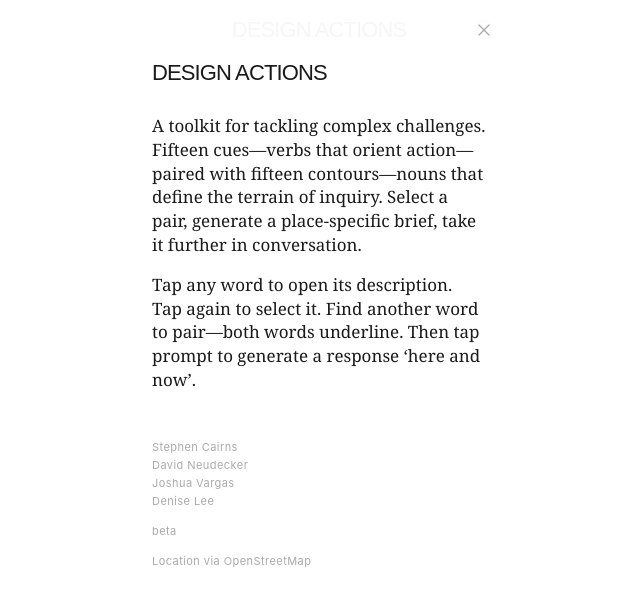
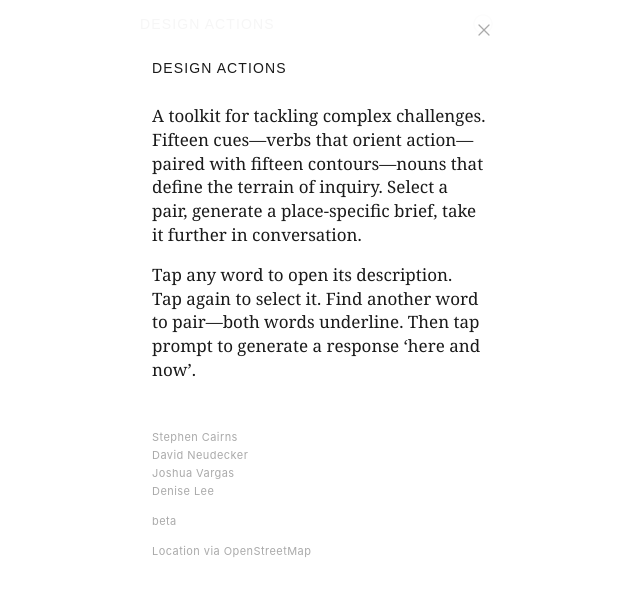
Before and after one commit to stephencairns-hash/Design-Actions, a React (Vite) app: page / in a window 1280 px wide. Both pictures are taken after a click on the button 804 px from the left and 30 px from the top of the page. Shown: the top 606 px of the page, without its empty margins (321-961 px from the left). Built offline with nearby package versions, Linux system fonts and the light colour scheme.

Commit message:
Refactor App component styles and layout

```diff
--- a/src/App.jsx
+++ b/src/App.jsx
@@ -116,8 +116,7 @@ function GridRow({ cue, contour, pos, group, selCue, selContour, onSelect, openI
 
   useEffect(() => {
     if (isOpen && rowRef.current) {
-      const top = rowRef.current.getBoundingClientRect().top + window.scrollY - 62;
-      window.scrollTo({ top, behavior:"smooth" });
+      rowRef.current.scrollIntoView({ block:"start", behavior:"smooth" });
     }
   }, [isOpen]);
 
@@ -172,7 +171,7 @@ function GridRow({ cue, contour, pos, group, selCue, selContour, onSelect, openI
           <div style={{ background:g.tint, padding:"14px 18px" }}>
             <div style={{ display:"flex", alignItems:"flex-start", justifyContent:"space-between", gap:12 }}>
               <div style={{ flex:1 }}>
-                <p style={{ fontSize:9, letterSpacing:"0.2em", textTransform:"uppercase", color:"#1a1a1a", opacity:0.4, marginBottom:5, fontFamily:"Inter, sans-serif", textAlign: activeType === "contour" ? "right" : "left" }}>{activeType}</p>
+                <p style={{ fontSize:9, textTransform:"uppercase", letterSpacing:"0.12em", color:"#1a1a1a", opacity:0.5, marginBottom:5, fontFamily:"Inter, sans-serif", textAlign: activeType === "contour" ? "right" : "left" }}>{activeType}</p>
                 <p style={{ fontSize:17, fontStyle:"italic", color:"#1a1a1a", opacity:0.7, lineHeight:1.6, fontFamily:"Georgia, serif", textAlign: activeType === "contour" ? "right" : "left" }}>{activeItem.strap}</p>
               </div>
               <button onClick={() => onOpen(null)} style={{ background:"none", border:"none", color:"#444", fontSize:20, cursor:"pointer", padding:0, flexShrink:0 }}>&#215;</button>
@@ -203,7 +202,13 @@ function FullGrid({ openItem, onOpen, selCue, selContour, onSelect, readOnly, cl
       {GROUPS.map(g => {
         const cues     = CUES.filter(c => c.group === g.id);
         const contours = CONTOURS.filter(c => c.group === g.id);
-        return cues.map((cue, i) => {
+        return [
+          <div key={g.id + "-label"} style={{ gridColumn:"1/-1", height:18, display:"flex", alignItems:"center" }}>
+            <span style={{ fontSize:9, fontVariant:"small-caps", letterSpacing:"0.12em", color:"#999", fontFamily:"Inter, sans-serif", lineHeight:1 }}>
+              {cues[0].word} {contours[0].word}
+            </span>
+          </div>,
+          ...cues.map((cue, i) => {
             const contour = contours[i];
             const pos     = rowPos(i);
             const rowOpen = (openItem?.id === cue.id || openItem?.id === contour?.id) ? openItem : null;
@@ -213,7 +218,8 @@ function FullGrid({ openItem, onOpen, selCue, selContour, onSelect, readOnly, cl
                 openItem={rowOpen} onOpen={onOpen} readOnly={readOnly} clearKey={clearKey}
               />
             );
-        });
+          })
+        ];
       })}
     </div>
   );
@@ -396,19 +402,20 @@ export default function DesignActions() {
   };
 
   return (
-    <div style={{ background:"#fff", minHeight:"100vh", color:fg, maxWidth:390, margin:"0 auto", fontFamily:"Inter, sans-serif" }}>
+    <div style={{ background:"#fff", minHeight:"100vh", color:fg, maxWidth:390, margin:"0 auto", fontFamily:"Inter, sans-serif", animation:"appEntry .6s ease both" }}>
       <style>{`
         * { box-sizing:border-box; margin:0; padding:0; }
         button { cursor:pointer; font-family:Inter,sans-serif; }
         ::-webkit-scrollbar { display:none; }
         @keyframes openCard { from{opacity:0;transform:scaleY(0.97)} to{opacity:1;transform:scaleY(1)} }
+        @keyframes appEntry { from{opacity:0;transform:translateY(12px)} to{opacity:1;transform:translateY(0)} }
         @keyframes pulse { 0%,100%{opacity:1} 50%{opacity:0.3} }
       `}</style>
 
       {/* Fixed header */}
-      <div data-header style={{ position:"fixed", top:0, left:"50%", transform:"translateX(-50%)", width:"100%", maxWidth:390, zIndex:200, background:"#fff", padding:"0 16px", height:60, display:"flex", alignItems:"center", justifyContent:"center" }}>
-        <h1 style={{ fontSize:22, fontWeight:500, color:fg, letterSpacing:"-0.04em", textTransform:"uppercase", fontFamily:"DM Sans, sans-serif" }}>Design Actions</h1>
-        <button onClick={() => setShowInfo(true)} style={{ position:"absolute", right:16, background:"none", border:"none", cursor:"pointer", color:"#aaa", display:"flex", alignItems:"center", padding:4 }}>
+      <div data-header style={{ background:"#fff", padding:"0 16px", height:48, display:"flex", alignItems:"center" }}>
+        <h1 style={{ fontSize:14, fontWeight:500, color:fg, letterSpacing:"0.08em", textTransform:"uppercase", fontFamily:"DM Sans, sans-serif" }}>Design Actions</h1>
+        <button onClick={() => setShowInfo(true)} style={{ marginLeft:"auto", background:"none", border:"none", cursor:"pointer", color:"#aaa", display:"flex", alignItems:"center", padding:4 }}>
           <svg width="22" height="22" viewBox="0 0 24 24" fill="none" stroke="currentColor" strokeWidth="1.5" strokeLinecap="round" strokeLinejoin="round"><circle cx="12" cy="12" r="10"/><line x1="12" y1="16" x2="12" y2="12"/><line x1="12" y1="8" x2="12.01" y2="8"/></svg>
         </button>
       </div>
@@ -416,7 +423,7 @@ export default function DesignActions() {
       {/* PAIR */}
       {screen === "home" && (
         <div style={{ paddingBottom:90 }}>
-          <div style={{ padding:"76px 0 0" }}></div>
+          <div style={{ padding:"0" }}></div>
           <div style={{ padding:"0 12px" }}>
             <FullGrid openItem={openItem} onOpen={handleOpen} selCue={selCue} selContour={selContour} onSelect={handleSelect} readOnly={false} clearKey={clearKey}/>
 
@@ -427,7 +434,7 @@ export default function DesignActions() {
       {/* PROMPT */}
       {screen === "prompt" && (
         <div style={{ paddingBottom:90 }}>
-          <div style={{ padding:"76px 0 0" }}></div>
+          <div style={{ padding:"0" }}></div>
           <div style={{ padding:"0 12px" }}>
             {selCue && selContour ? (
               <div>
@@ -460,7 +467,7 @@ export default function DesignActions() {
           <button onClick={() => setShowInfo(false)} style={{ position:"absolute", top:20, right:20, background:"none", border:"none", cursor:"pointer", color:"#aaa" }}>
             <svg width="20" height="20" viewBox="0 0 24 24" fill="none" stroke="currentColor" strokeWidth="1.5" strokeLinecap="round"><line x1="18" y1="6" x2="6" y2="18"/><line x1="6" y1="6" x2="18" y2="18"/></svg>
           </button>
-          <h2 style={{ fontSize:22, fontWeight:500, color:"#1a1a1a", letterSpacing:"-0.04em", textTransform:"uppercase", fontFamily:"DM Sans, sans-serif", marginBottom:28 }}>Design Actions</h2>
+          <h2 style={{ fontSize:14, fontWeight:500, color:"#1a1a1a", letterSpacing:"0.08em", textTransform:"uppercase", fontFamily:"DM Sans, sans-serif", marginBottom:28 }}>Design Actions</h2>
           <p style={{ fontSize:17, fontWeight:400, color:"#1a1a1a", lineHeight:1.4, fontFamily:"Georgia, serif", marginBottom:16 }}>
             A toolkit for tackling complex challenges. Fifteen cues—verbs that orient action—paired with fifteen contours—nouns that define the terrain of inquiry. Select a pair, generate a place-specific brief, take it further in conversation.
           </p>
```
Lines whose indentation alone changed are shown as unchanged.
